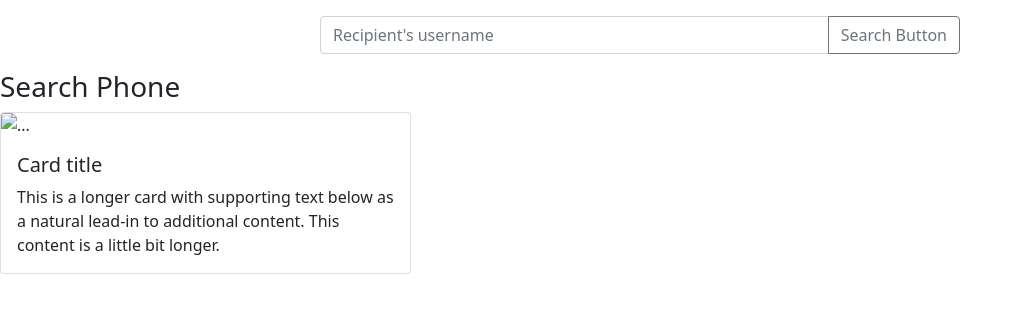
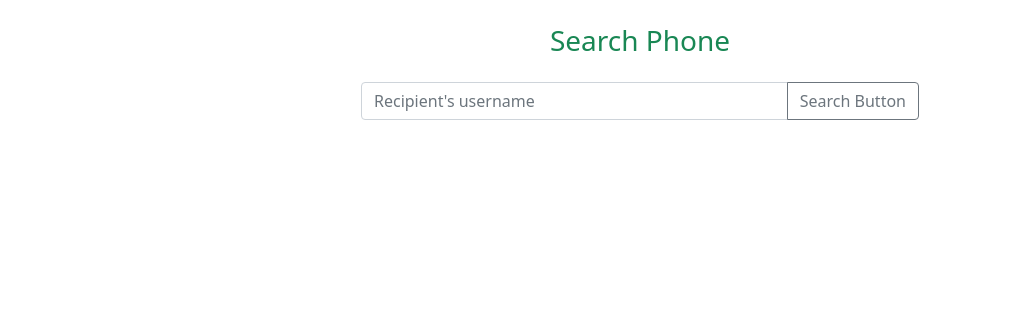
Before and after one commit to arafatmollah/phone-hunter, a plain HTML site: page index.html in a window 1280 px wide. Shown: the whole page, without its empty margins (0-1023 px from the left). Drawn offline with nearby package versions, Linux system fonts and the light colour scheme.

Commit message:
display design done

```diff
--- a/index.html
+++ b/index.html
@@ -8,24 +8,21 @@
     <link href="https://cdn.jsdelivr.net/npm/bootstrap@5.0.2/dist/css/bootstrap.min.css" rel="stylesheet" integrity="sha384-EVSTQN3/azprG1Anm3QDgpJLIm9Nao0Yz1ztcQTwFspd3yD65VohhpuuCOmLASjC" crossorigin="anonymous">
 </head>
 <body>
-    <div class="input-group my-3 w-50 mx-auto">
+<section class="container">
+
+    <h3 class="text-success text-center my-4">Search Phone</h3>
+    <div class="input-group my-4 w-50 mx-auto">
         <input id="search-input" type="text" class="form-control" placeholder="Recipient's username" aria-label="Recipient's username" aria-describedby="button-addon2">
         <button onclick="search()" class="btn btn-outline-secondary" type="button" id="search-button">Search Button</button>
       </div>
-<h3>Search Phone</h3>
 
-<div id="card-row" class="row row-cols-1 row-cols-md-3 center g-4">
-    <div class="col">
-        <div class="card">
-            <img src="..." class="card-img-top" alt="...">
-            <div class="card-body">
-              <h5 class="card-title">Card title</h5>
-              <p class="card-text">This is a longer card with supporting text below as a natural lead-in to additional content. This content is a little bit longer.</p>
-            </div>
+
+<div id="card-row" class="row row-cols-1 row-cols-md-3 g-4">
+
           </div>
     </div>
   </div>
-
+</section>
 
     <script src="js/app.js"></script>
 </body>
--- a/js/app.js
+++ b/js/app.js
@@ -16,13 +16,20 @@ const displaySearch = phone => {
 
         const div = document.createElement('div');
         div.classList.add('col');
-        div.innerHTML=`<div class="card">
-        <img src="${phones.image}" class="card-img-top img-fluid w-50" alt="...">
+        div.innerHTML=`<div class="card text-center border-0 shadow p-3 mb-5 bg-body rounded">
+        <img src="${phones.image}" class="card-img-top img-fluid w-50 rounded mx-auto" alt="...">
         <div class="card-body">
+        <p class="text-danger">${phones.brand}</p>
           <h5 class="card-title">${phones.phone_name}</h5>
           <p class="card-text"></p>
+          <button class="btn btn-danger">More Details</button>
         </div>
       </div>`
         cardGroup.appendChild(div)
     })
 }
+
+// const moreDetails = details => {
+//     const url = `https://openapi.programming-hero.com/api/phone/${details.slug}`;
+//     console.log(url)
+// }
```
